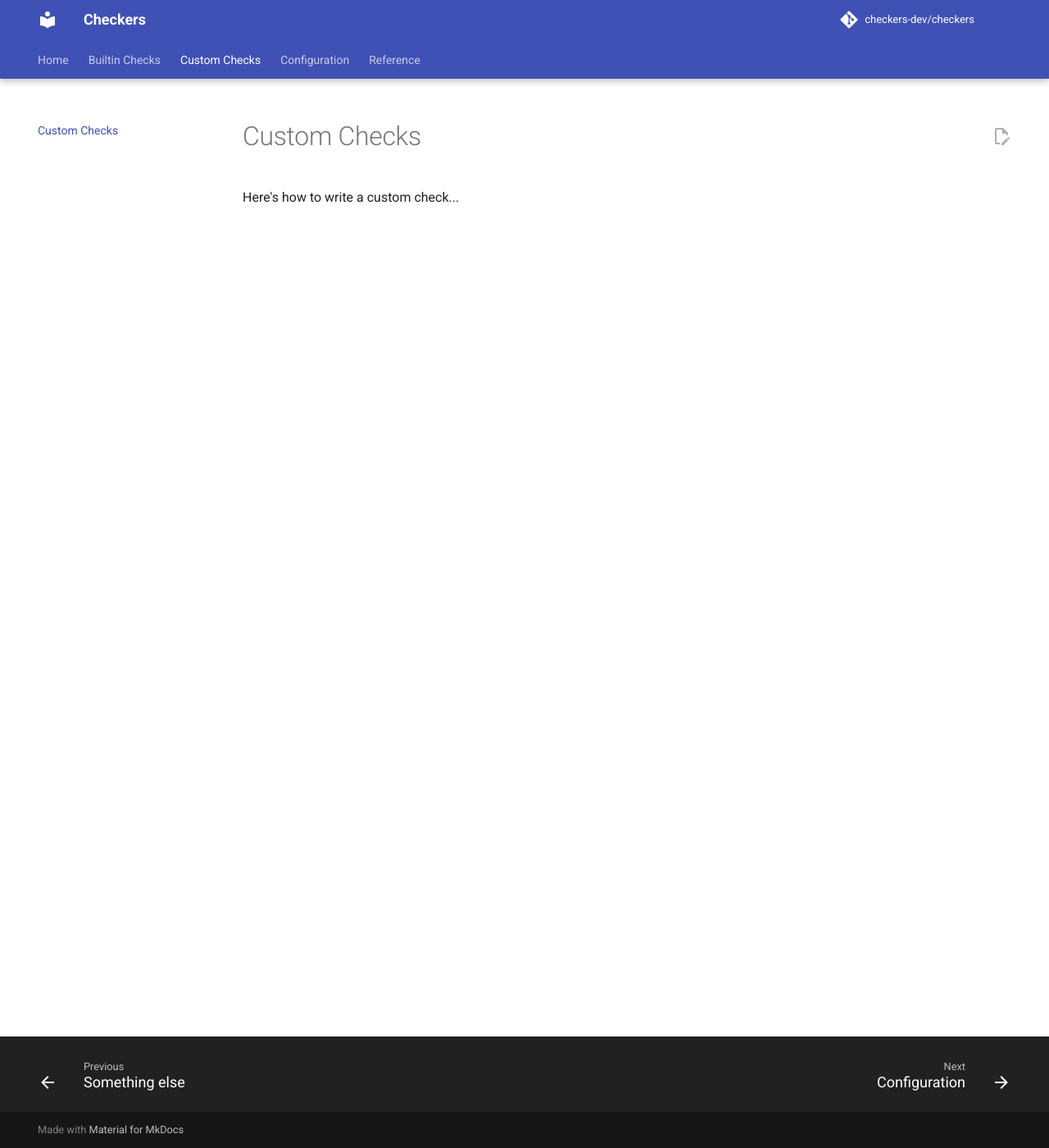
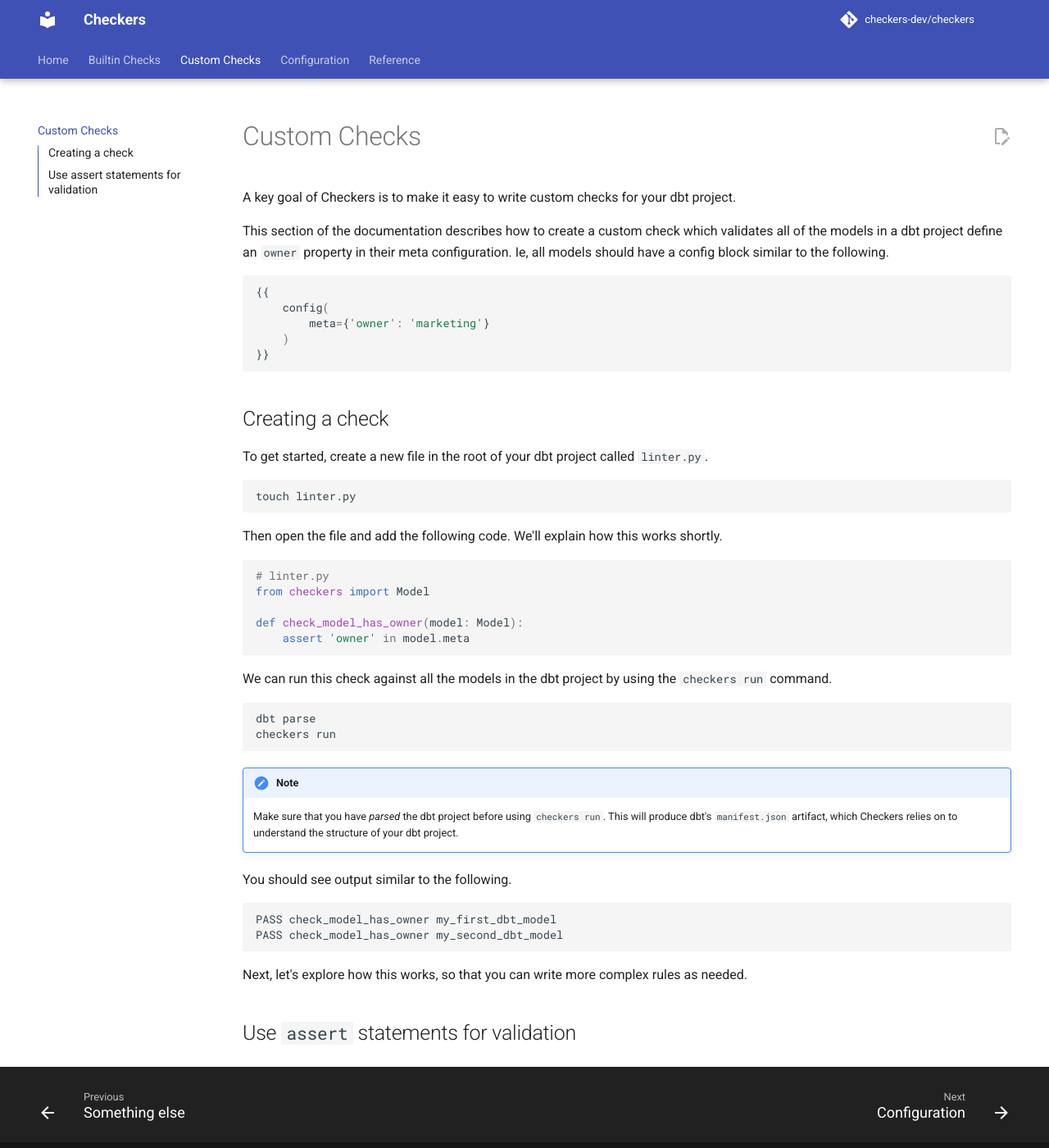
Before and after one commit to checkers-dev/checkers, an MkDocs documentation site: the page built from docs/custom_checks.md, in a window 1280 px wide and 1400 px high. Shown: the whole window at 82% size. Built offline with MkDocs 1.6.1 and Material for MkDocs 9.7.7, drawn with Linux system fonts in a browser that asks for light colours; comment, search, counter and statistics services are not loaded; the version menu is left out.

Commit message:
Some WIP custom checks

````diff
--- a/docs/custom_checks.md
+++ b/docs/custom_checks.md
@@ -1,3 +1,55 @@
 # Custom Checks
 
-Here's how to write a custom check...
+A key goal of Checkers is to make it easy to write custom checks for your dbt project.
+
+This section of the documentation describes how to create a custom check which validates all of the models in a dbt project define an `owner` property in their meta configuration. Ie, all models should have a config block similar to the following.
+
+```sql
+{{
+    config(
+        meta={'owner': 'marketing'}
+    )
+}}
+```
+
+## Creating a check
+
+To get started, create a new file in the root of your dbt project called `linter.py`.
+
+```
+touch linter.py
+```
+
+Then open the file and add the following code. We'll explain how this works shortly.
+
+
+```py
+# linter.py
+from checkers import Model
+
+def check_model_has_owner(model: Model):
+    assert 'owner' in model.meta
+
+```
+
+We can run this check against all the models in the dbt project by using the `checkers run` command.
+
+```
+dbt parse
+checkers run
+```
+
+!!! Note
+
+    Make sure that you have _parsed_ the dbt project before using `checkers run`. This will produce dbt's `manifest.json` artifact, which Checkers relies on to understand the structure of your dbt project.
+
+You should see output similar to the following.
+
+```
+PASS check_model_has_owner my_first_dbt_model
+PASS check_model_has_owner my_second_dbt_model
+```
+
+Next, let's explore how this works, so that you can write more complex rules as needed.
+
+## Use `assert` statements for validation
````
Also changed, not shown: 2 other files.
